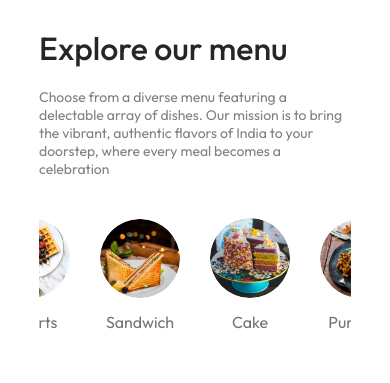
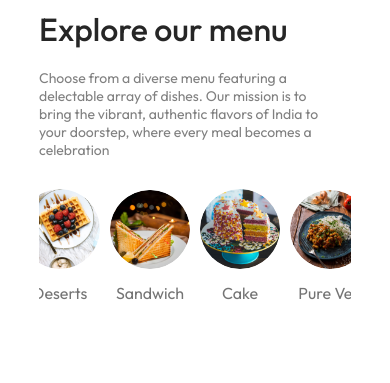
Before and after one commit to Praveshkacode/Food-Ordering-Website-Frontend-React-JS, a React (Vite) app: page / in a window 390 px wide. Shown: the part 259-642 px from the top of the page. Built offline with nearby package versions, Linux system fonts and the light colour scheme; no server answers.

Commit message:
fix the css

```diff
--- a/src/components/ExploreMenu/ExploreMenu.css
+++ b/src/components/ExploreMenu/ExploreMenu.css
@@ -11,7 +11,7 @@
 }
 
 .explore-menu-text{
-    max-width: 90%;
+    max-width: 60%;
     color: #808080;
 }
 
@@ -59,7 +59,11 @@
 
 @media(max-width:1050px){
     .explore-menu-text{
-        max-width: 100%;
+        max-width: 90%;
         font-size: 14px;
     }
+    .explore-menu-list{
+        margin: 10px 0px;
+        gap: 10px;
+    }
 }
--- a/src/components/Footer/Footer.css
+++ b/src/components/Footer/Footer.css
@@ -50,8 +50,11 @@
 
 }
 
-@media(max-width:750px)
+@media(max-width:800px)
 {
+    .footer .logo{
+        width: 220px;
+    }
 
     .footer-content{
         display: flex;
--- a/src/components/Navbar/Navbar.css
+++ b/src/components/Navbar/Navbar.css
@@ -101,7 +101,7 @@
 
 @media (max-width:1050px){
     .navbar .logo{
-        width: 220px;
+        width: 180px;
     }
 
     .navbar-menu{
@@ -125,7 +125,7 @@
 
 @media (max-width:900px){
     .navbar .logo{
-        width: 200px;
+        width: 140px;
     }
 
     .navbar-menu{
--- a/src/pages/PlaceOrder/PlaceOrder.css
+++ b/src/pages/PlaceOrder/PlaceOrder.css
@@ -3,7 +3,7 @@
     align-items: center;
     justify-content: center;
     gap: 50px;
-    margin-top: 50px;
+    margin-top: 20px;
 }
 
 .place-order-left{
@@ -38,15 +38,18 @@
 
 .payment-method{
     border: 2px solid tomato;
-    width: 210px;
+    width: 230px;
     height: 30px;
     margin-top: 20px;
     padding: 5px;
+    display: flex;
+    align-items: center;
+
+
 }
 
 .payment-method input{
     color: tomato;
-
 }
 
 .payment-method label{
```
